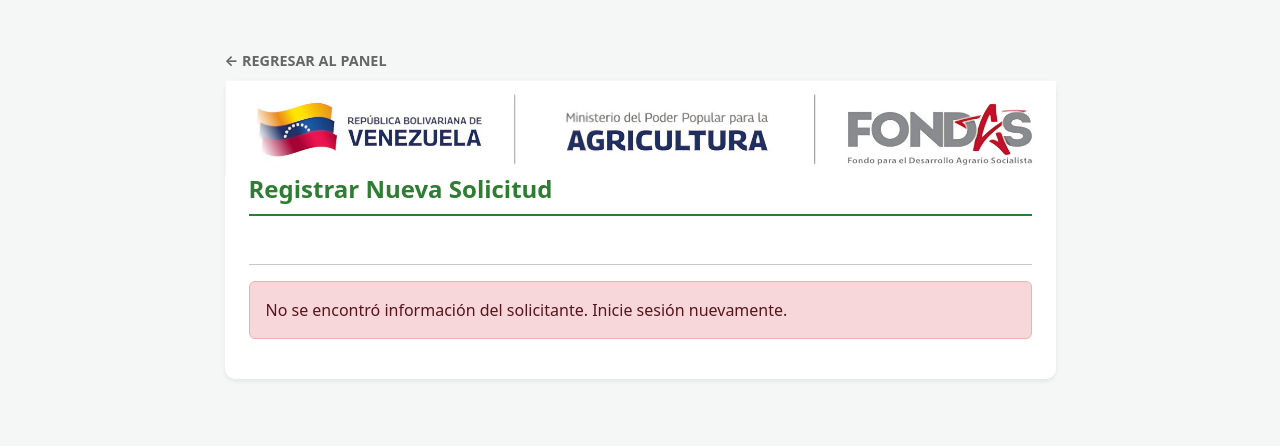
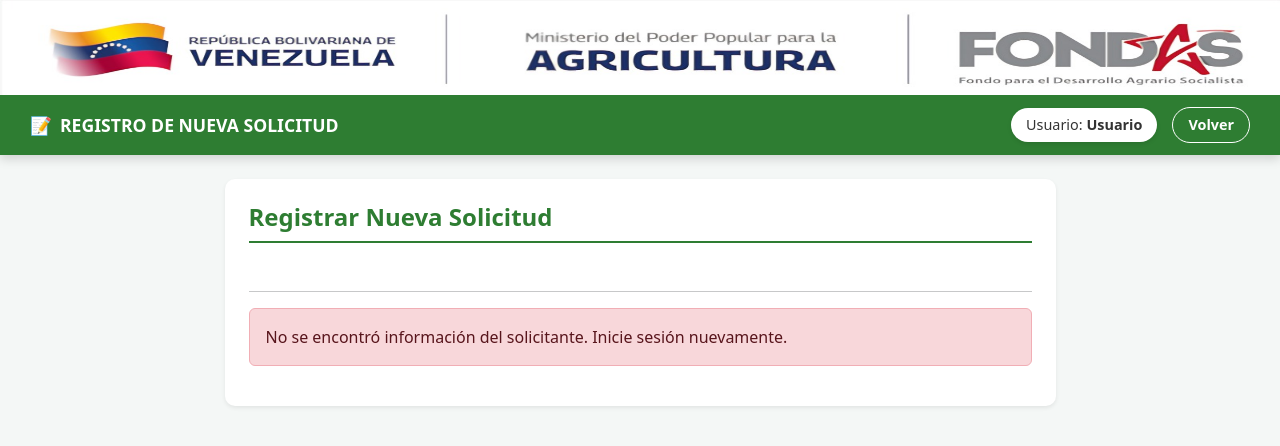
Before and after one commit to ronalstarfi/sistema_fondas, a PHP site: page /registro.php in a window 1280 px wide. Shown: the top 446 px of the page. Run offline with PHP 8.4, Linux system fonts and the light colour scheme.

Commit message:
feat: redesign registration page layout with institutional banner and modernized navigation bar

```diff
--- a/registro.php
+++ b/registro.php
@@ -41,29 +41,40 @@ if (isset($_SESSION['user_id'])) {
     <title>Nuevo Ticket - FONDAS</title>
     <link href="https://cdn.jsdelivr.net/npm/bootstrap@5.3.0/dist/css/bootstrap.min.css" rel="stylesheet">
     <style>
-        body { background-color: #f4f7f6; }
+        body { background-color: #f4f7f6; margin: 0; padding: 0; }
+        .wrapper { width: 100%; margin: 0; }
+        .cintillo-container { background: white; padding: 0; text-align: center; }
+        .cintillo { width: 100%; height: 95px; object-fit: fill; display: block; margin: 0; }
         .navbar { background-color: #2c3e50; }
-        .card { border: none; border-radius: 10px; box-shadow: 0 4px 12px rgba(0,0,0,0.1); }
+        .card { border: none; border-radius: 10px; box-shadow: 0 4px 15px rgba(0,0,0,0.1); margin-bottom: 40px; }
         .form-label { color: #2c3e50; }
     </style>
 </head>
 <body>
+<div class="wrapper">
+    <div class="cintillo-container">
+        <img src="img/logo3.png" alt="Cintillo FONDAS" class="cintillo">
+    </div>
 
-<div class="container mt-5 mb-5">
+    <nav style="display: flex; justify-content: space-between; align-items: center; flex-wrap: wrap; gap: 15px; background-color: #2e7d32; color: white; padding: 12px 30px; box-shadow: 0 4px 10px rgba(0,0,0,0.15);">
+        <div style="font-weight: bold; font-size: 1.1rem; display: flex; align-items: center;">
+            <span style="margin-right: 8px;">📝</span> REGISTRO DE NUEVA SOLICITUD
+        </div>
+        <div style="display: flex; align-items: center; font-size: 0.9em; flex-wrap: wrap; gap: 15px;">
+            <span style="background: white; color: #333; padding: 6px 15px; border-radius: 50px; font-weight: 500; box-shadow: 0 2px 4px rgba(0,0,0,0.1);">
+                Usuario: <strong><?php echo htmlspecialchars($solicitante['nombre'] ?? 'Usuario'); ?></strong>
+            </span>
+            <a href="javascript:history.back()" style="color: white; text-decoration: none; border: 1px solid white; padding: 6px 15px; border-radius: 50px; font-weight: bold; transition: all 0.2s;">
+                Volver
+            </a>
+        </div>
+    </nav>
+
+<div class="container mt-4">
     <div class="row justify-content-center">
-        <div class="col-md-9"> <!-- Un poco más ancho para que luzca el cintillo -->
-
-            <!-- Botón Regresar minimalista arriba de la tarjeta -->
-            <div class="mb-2">
-                <a href="javascript:history.back()" style="text-decoration: none; color: #666; font-weight: bold; font-size: 0.9em;">
-                    ← REGRESAR AL PANEL
-                </a>
-            </div>
-
+        <div class="col-md-9">
             <div class="card shadow-sm border-0">
-                <div class="card-body p-0"> <!-- p-0 para que el logo toque los bordes si es necesario -->
-
-                    <!-- Cintillo Institucional centrado (Igual a ver_tickets.php) -->
+                <div class="card-body p-0">
                 <script>
                 document.addEventListener('DOMContentLoaded', function(){
                     var area = document.getElementById('area_problema');
@@ -103,12 +114,8 @@ if (isset($_SESSION['user_id'])) {
                     }
                 });
                 </script>
-                    <div class="text-center" style="padding: 0; overflow: hidden;">
-                        <img src="img/logo3.png" alt="Cintillo FONDAS" style="width: 100%; height: 95px; object-fit: fill; display: block; margin: 0;">
-                    </div>
-
-                    <!-- Título con la línea verde inferior -->
-                    <div class="px-4">
+                    <!-- Título -->
+                    <div class="px-4 mt-4">
                         <h4 style="color: #2e7d32; font-weight: bold; border-bottom: 2px solid #2e7d32; padding-bottom: 10px;">
                             Registrar Nueva Solicitud
                         </h4>
@@ -204,6 +211,7 @@ if (isset($_SESSION['user_id'])) {
         </div>
     </div>
 </div>
+</div>
 
 </body>
 </html>
```
